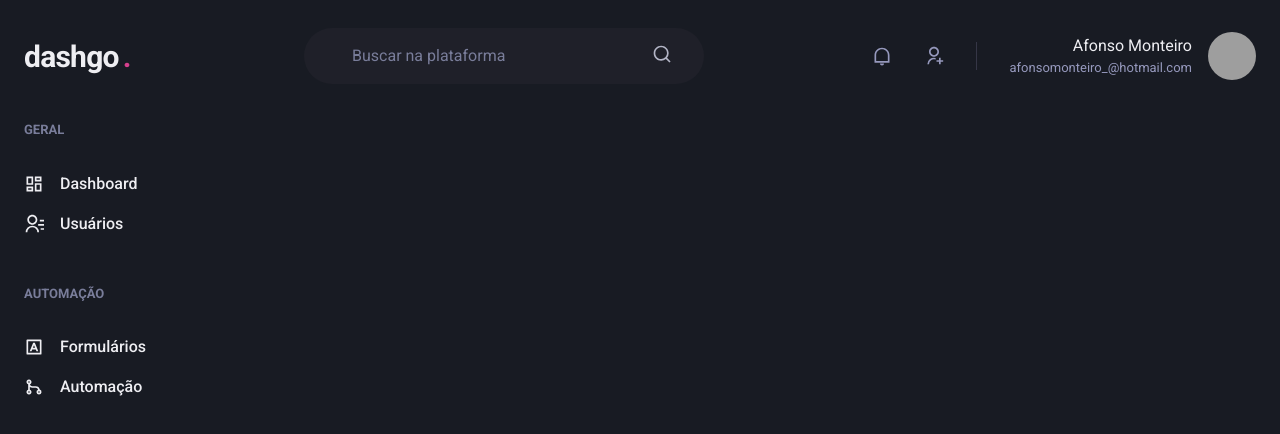
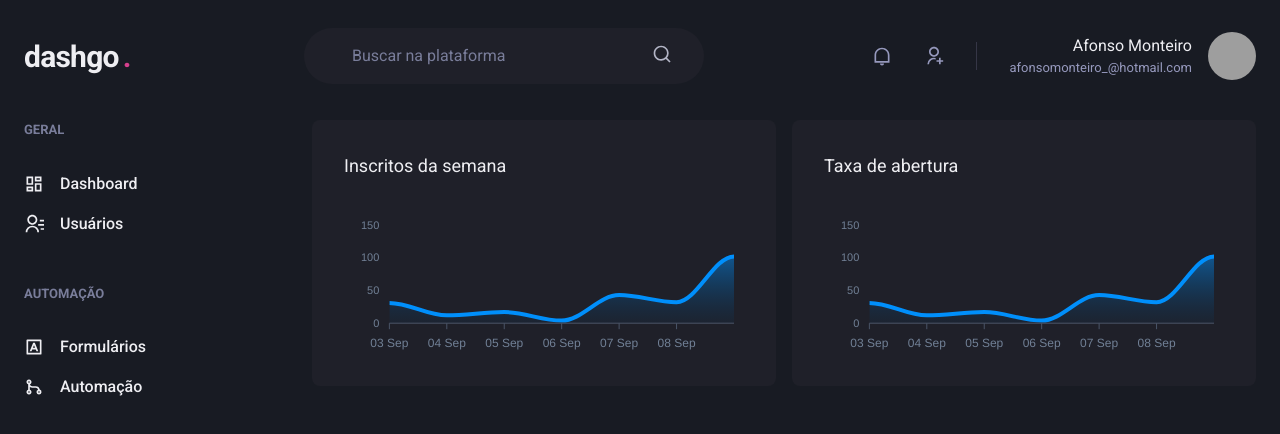
Before and after one commit to AffonsoMonteiro/dashgo, a Next.js app: page /dashboard in a window 1280 px wide. Shown: the top 434 px of the page. Built offline with nearby package versions, Linux system fonts and the light colour scheme; grey boxes are pictures that could not be loaded.

Commit message:
add apexcharts

```diff
--- a/package.json
+++ b/package.json
@@ -13,9 +13,11 @@
     "@chakra-ui/react": "^2.3.1",
     "@emotion/react": "^11.10.4",
     "@emotion/styled": "^11.10.4",
+    "apexcharts": "^3.35.5",
     "framer-motion": "^7.2.1",
     "next": "12.2.5",
     "react": "18.2.0",
+    "react-apexcharts": "^1.4.0",
     "react-dom": "18.2.0",
     "react-icons": "^4.4.0"
   },
--- a/src/pages/dashboard.tsx
+++ b/src/pages/dashboard.tsx
@@ -1,7 +1,64 @@
-import { Flex } from "@chakra-ui/react";
+import { Box, Flex, SimpleGrid, Text, theme } from "@chakra-ui/react";
+import dynamic from "next/dynamic";
 import { Header } from "../components/Header";
 import { Sidebar } from "../components/SideBar";
+import { ApexOptions } from "apexcharts";
 
+const Chart = dynamic(() => import('react-apexcharts'), {
+  ssr: false,
+})
+
+const options: ApexOptions = {
+  chart: {
+    toolbar: {
+      show: false,
+    },
+    zoom: {
+      enabled: false,
+    },
+    foreColor: theme.colors.gray[500]
+  },
+  grid: {
+    show: false,
+  },
+  dataLabels: {
+    enabled: false,
+  },
+  tooltip: {
+    enabled: false,
+  },
+  xaxis: {
+    type: 'datetime',
+    axisBorder: {
+      color: theme.colors.gray[600]
+    },
+    axisTicks: {
+      color: theme.colors.gray[600]
+    },
+    categories: [
+      '2022-09-03T00:00:00:00.000Z',
+      '2022-09-04T00:00:00:00.000Z',
+      '2022-09-05T00:00:00:00.000Z',
+      '2022-09-06T00:00:00:00.000Z',
+      '2022-09-07T00:00:00:00.000Z',
+      '2022-09-08T00:00:00:00.000Z',
+      '2022-09-09T00:00:00:00.000Z',
+    ],
+  },
+  fill: {
+    opacity: 0.3,
+    type: 'gradient',
+    gradient: {
+      shade: 'dark',
+      opacityFrom: 0.7,
+      opacityTo: 0.3,
+    }
+  }
+}
+
+const series = [
+  {name: 'series1', data: [31, 12, 17, 4, 43, 32, 102] }
+]
 
 export default function Dashboard() {
   return (
@@ -10,6 +67,26 @@
 
       <Flex w="100%" my="6" maxWidth={1480} mx="auto" px="6">
         <Sidebar />
+
+        <SimpleGrid flex="1" gap="4" minChildWidth="320px" alignItems="flex-start">
+          <Box p="8" bg="gray.800" borderRadius={8} pb="4" >
+            <Text fontSize="lg" mb="4">
+              Inscritos da semana
+            </Text>
+
+            <Chart options={options} series={series} type="area" height={160} />
+
+          </Box>
+
+          <Box p="8" bg="gray.800" borderRadius={8} pb="4" >
+            <Text fontSize="lg" mb="4">
+              Taxa de abertura
+            </Text>
+
+            <Chart options={options} series={series} type="area" height={160} />
+
+          </Box>
+        </SimpleGrid>
       </Flex>
     </Flex>
   )
```
Also changed, not shown: 1 other file (tests, documents, lock files or other folders).
